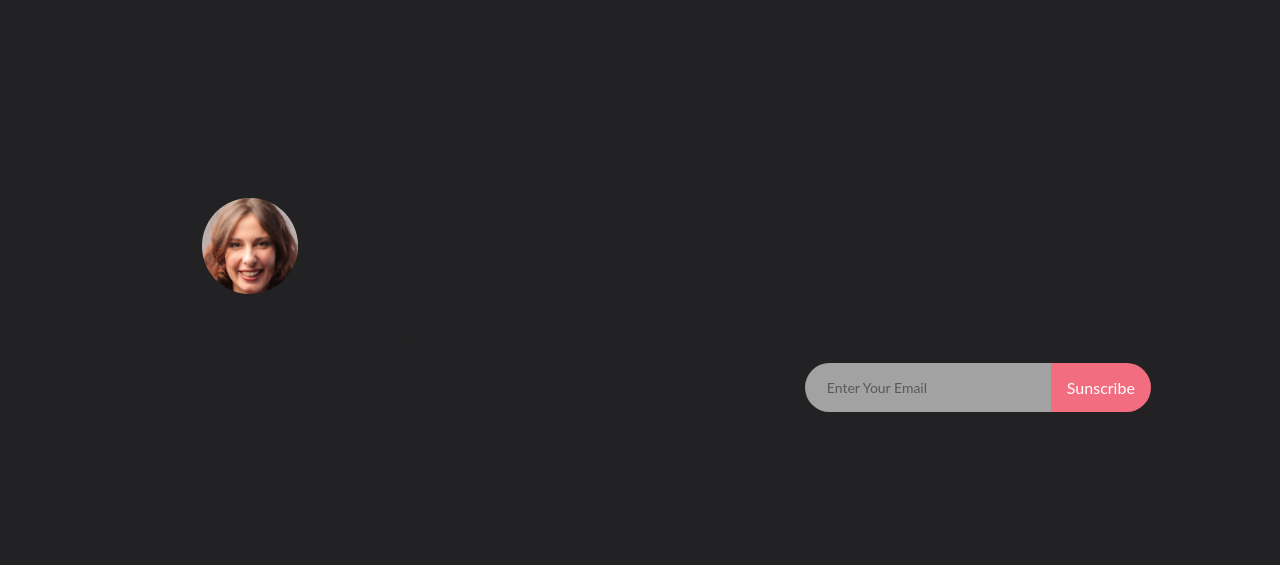
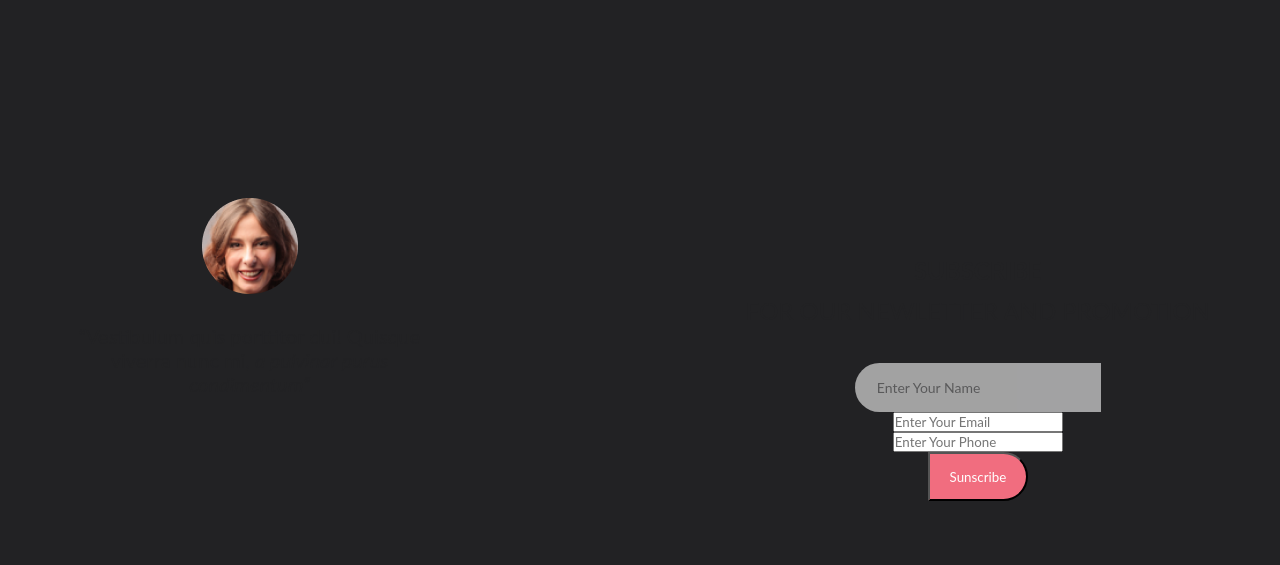
Before and after one commit to gjohn85456/geekBrains_Profesional_JS, a plain HTML site: page index.html in a window 1280 px wide. Shown: the part 2026-2591 px from the top of the page. Drawn offline with Linux system fonts and the light colour scheme; no server answers; a script that the page names is missing.

Commit message:
Task-4.1

```diff
--- a/index.html
+++ b/index.html
@@ -215,10 +215,21 @@
                 <div class="subscribeSecondPartFooter ">
                     <p class="textSubscribeSecondPartFooter "><span class="textBold ">SUBSCRIBE</span><br> FOR OUR NEWLETTER AND PROMOTION</p>
                     <div class="emailSubscribe ">
-                        <input type="text " class="email " placeholder="Enter Your Email ">
-                        <a href="# " class="buttonSubscribe ">Sunscribe</a>
+                        <input type="text " class="email nameInput" placeholder="Enter Your Name ">
+
                     </div>
+                    <div class="emailSubscribe ">
+                        <input type="text " class="phone phoneInput" placeholder="Enter Your Email ">
+
+                    </div>
+                    <div class="emailSubscribe ">
+                        <input type="text " class="phone emailInput" placeholder="Enter Your Phone ">
+
+                    </div>
+                    <button class="buttonSubscribe ">Sunscribe</button>
+                    <!-- <a href="#" class="buttonSubscribe ">Sunscribe</a> -->
                 </div>
+
             </div>
 
         </div>
@@ -236,6 +247,7 @@
     <script src="index_js.js" defer></script>
     <!-- <script src="app.js" defer></script> -->
     <script src="script.js" defer></script>
+    <script src="fourthTask.js"></script>
 </body>
 
 </html>
```
